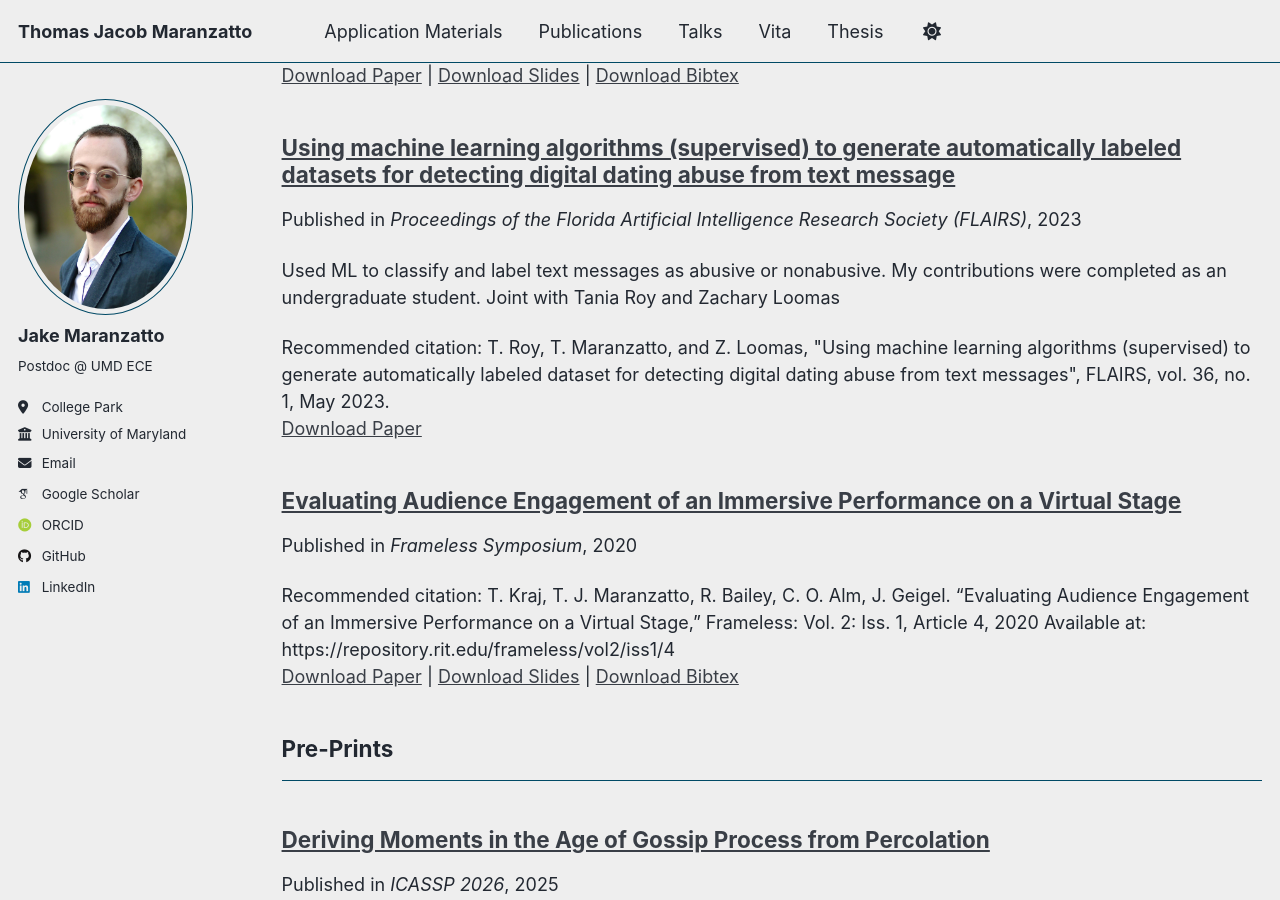
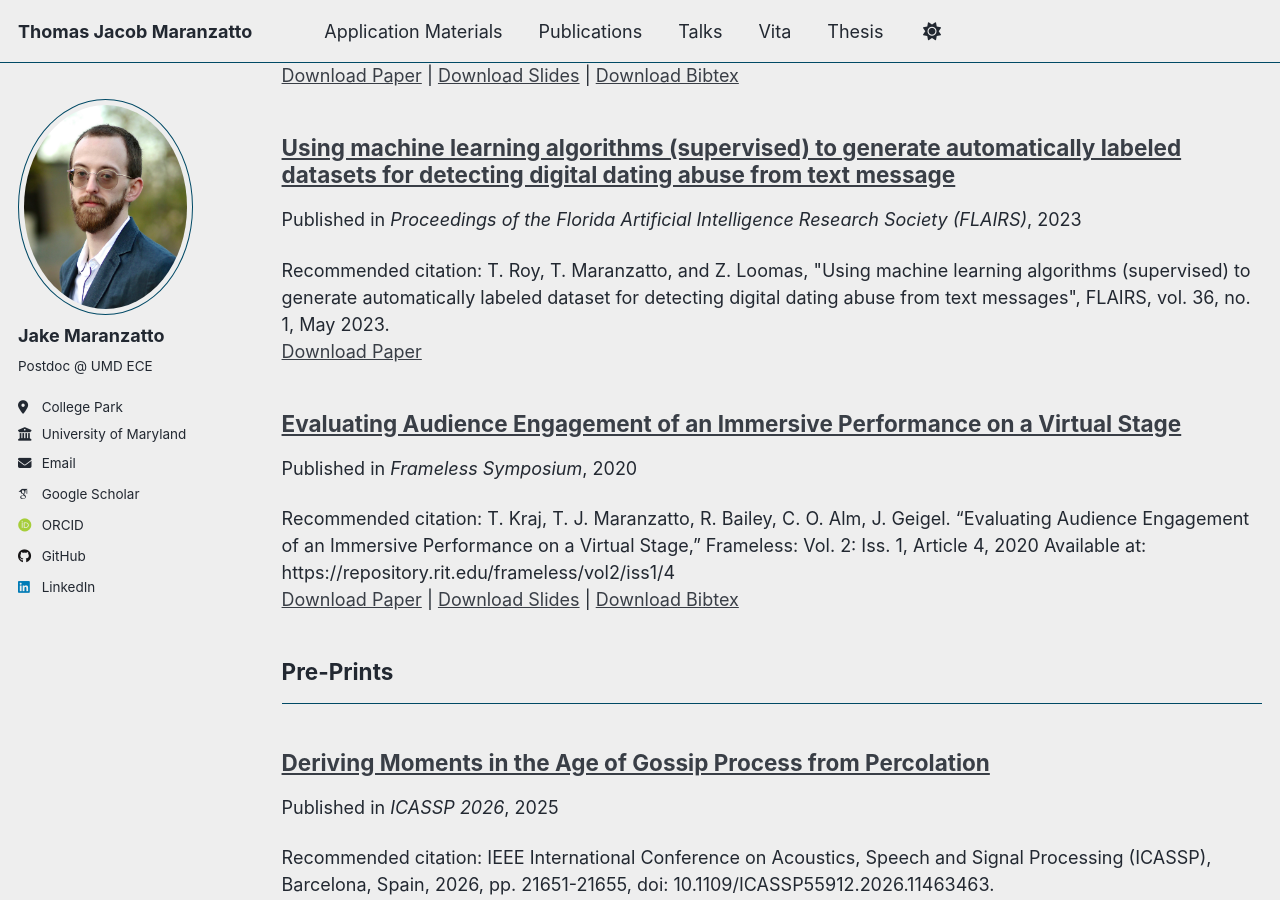
Before and after one commit to TMaranzatto/TMaranzatto.github.io, a Jekyll site: the page built from _pages/publications.html, in a window 1280 px wide and 900 px high, scrolled down 2745 px. Built offline with Jekyll 4.4.1, drawn with Linux system fonts in a browser that asks for light colours; some web fonts are replaced; a script that is not in the unit is left out.

Commit message:
Update Using-machine-learning-algorithms-supervised.md

```diff
--- a/_publications/Using-machine-learning-algorithms-supervised.md
+++ b/_publications/Using-machine-learning-algorithms-supervised.md
@@ -8,7 +8,7 @@ category: conferences
 
 permalink: /publication/2023-05-08-dating
 
-excerpt: 'Used ML to classify and label text messages as abusive or nonabusive. My contributions were completed as an undergraduate student.  Joint with Tania Roy and Zachary Loomas'
+excerpt: ''
 
 date: 2023-05-08
 
```
